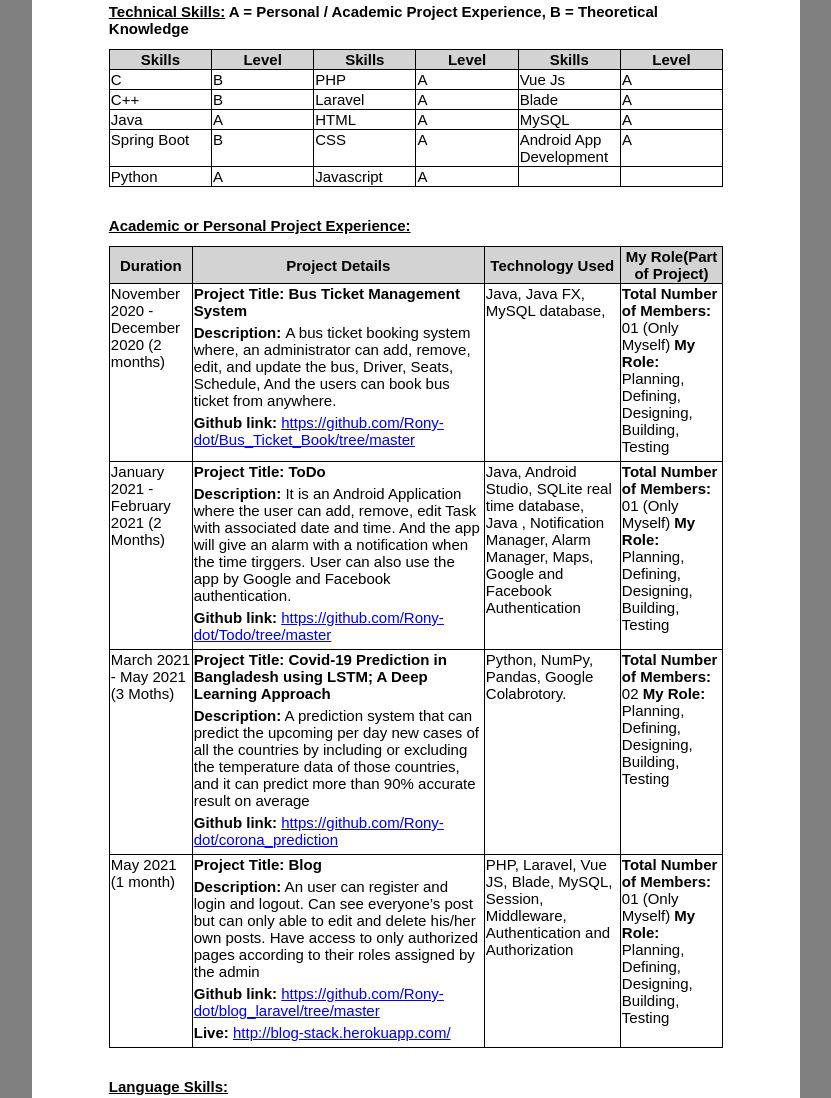
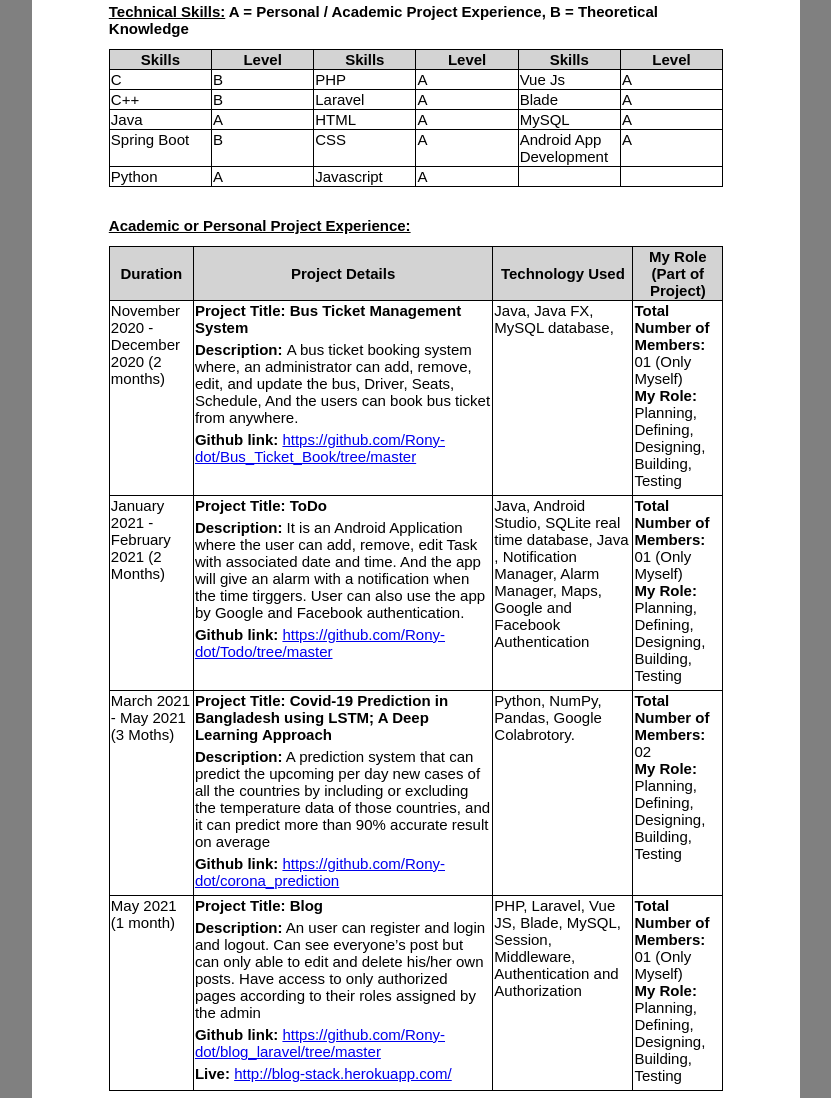
Before and after one commit to Rony-dot/resume, a plain HTML site: page index.html in a window 1280 px wide. Shown: the part 583-1681 px from the top of the page, without its empty margins (224-1055 px from the left). Drawn offline with Linux system fonts and the light colour scheme.

Commit message:
final touch

```diff
--- a/index.html
+++ b/index.html
@@ -7,12 +7,13 @@
 </head>
 
 <body>
+<!--  content => holds all the content inside the body-->
    <div class="content">
-
-
+<!--        primary user info -->
     <div class="cleafix pt-5 user-info">
         <div class=" container clearfix">
             <div class="info left">
+<!--               user info on the left-->
                 <p> <b>Md. Rakibul Hassan Rony</b></p>
                 <p><b>Contact No.</b>01853501668</p>
                 <p><b>Current Address:</b>Banani BTCL Colony, Road-5, K-528 <br> Banani, Dhaka-1213</p>
@@ -20,13 +21,19 @@
                 <p><b>Github link:</b><a href="#">https://github.com/Rony-dot</a></p>
                 <p><b>Facebook:</b><a href="#">https://www.facebook.com/rakibulhassan.rony.39</a></p>
             </div>
+<!--            user image on the right-->
             <div class="right image">
                 <img src="./rony.JPG" width="140px" height="180px" alt="Profile Image">
             </div>
         </div>
 
     </div>
+<!--    end primary info-->
+
+   <!--    a healty hr tag -->
     <hr class="fat-hr">
+
+<!--    Objectives -->
     <div class="objective mt-5">
         <div class="container">
             <p> <b>Objective</b></p>
@@ -36,6 +43,9 @@
             </p>
         </div>
     </div>
+<!--    end objectives-->
+
+<!--    Academic background-->
     <div class="academic-bg mt-5">
         <div class="container">
             <p><b>Academic Background</b></p>
@@ -57,6 +67,9 @@
             </ul>
         </div>
     </div>
+<!--    end Academic background-->
+
+<!--   Technical Skills -->
     <div class="technical  mt-5">
         <div class="container">
             <p class="mb-2"><b><u>Technical Skills:</u> A = Personal / Academic Project Experience, B = Theoretical Knowledge</b></p>
@@ -113,6 +126,9 @@
             </table>
         </div>
     </div>
+<!--    end Technical Skills-->
+
+<!--   Academic Projects-->
     <div class="academic mt-5">
         <div class="container">
             <p class="mb-2"><b><u>Academic or Personal Project Experience:</u></b></p>
@@ -121,7 +137,7 @@
                     <th>Duration</th>
                     <th>Project Details</th>
                     <th>Technology Used</th>
-                    <th>My Role(Part of Project)</th>
+                    <th>My Role (Part of Project)</th>
                 </tr>
                 <tr>
                     <td>
@@ -149,7 +165,7 @@
                         <p><b>Total Number
                             of Members:</b>
                             01 (Only
-                            Myself)
+                            Myself)<br>
                             <b>My Role:</b>
                             Planning,
                             Defining,
@@ -193,7 +209,7 @@
                         <p><b>Total Number
                             of Members:</b>
                             01 (Only
-                            Myself)
+                            Myself) <br>
                             <b>My Role:</b>
                             Planning,
                             Defining,
@@ -231,7 +247,7 @@
                     <td>
                         <p><b>Total Number
                             of Members:</b>
-                            02
+                            02<br>
                             <b>My Role:</b>
                             Planning,
                             Defining,
@@ -274,7 +290,7 @@
                         <p><b>Total Number
                             of Members:</b>
                             01 (Only
-                            Myself)
+                            Myself)<br>
                             <b>My Role:</b>
                             Planning,
                             Defining,
@@ -285,6 +301,9 @@
             </table>
         </div>
     </div>
+<!--    end Academic Projects-->
+
+<!--    Language Skills-->
     <div class="language mt-5">
         <div class="container">
             <p class="mb-2"><b><u>Language Skills:</u></b></p>
@@ -313,7 +332,9 @@
             </table>
         </div>
     </div>
+<!--    end Language Skills-->
 
+<!--    Certificate Section-->
     <div class="certificate mt-5 pb-5">
         <div class="container">
             <p class="mb-2"><b><u>Personal Certificates:</u></b></p>
@@ -327,5 +348,9 @@
             </ol>
         </div>
     </div>
+<!--     end Certificate Section-->
+
       </div>
-</body></html>
+<!--      end content -->
+</body>
+</html>
--- a/style.css
+++ b/style.css
@@ -4,8 +4,8 @@
 }
 body {
     width: 60%;
-        justify-self: center;
-        margin: 0 auto;
+/*    justify-self: center;*/
+    margin: 0 auto;
     padding-left: 20px;
     padding-right: 20px;
     background-color: gray;
@@ -20,7 +20,8 @@ body {
     padding-right: 10px;
     margin: 0 auto;
     width: 80%;
-    justify-content: center;
+/*    justify-content: center;*/
+/*    border: 1px solid black;*/
     /*    justify-content: center;*/
 }
 .mt-5{
```
